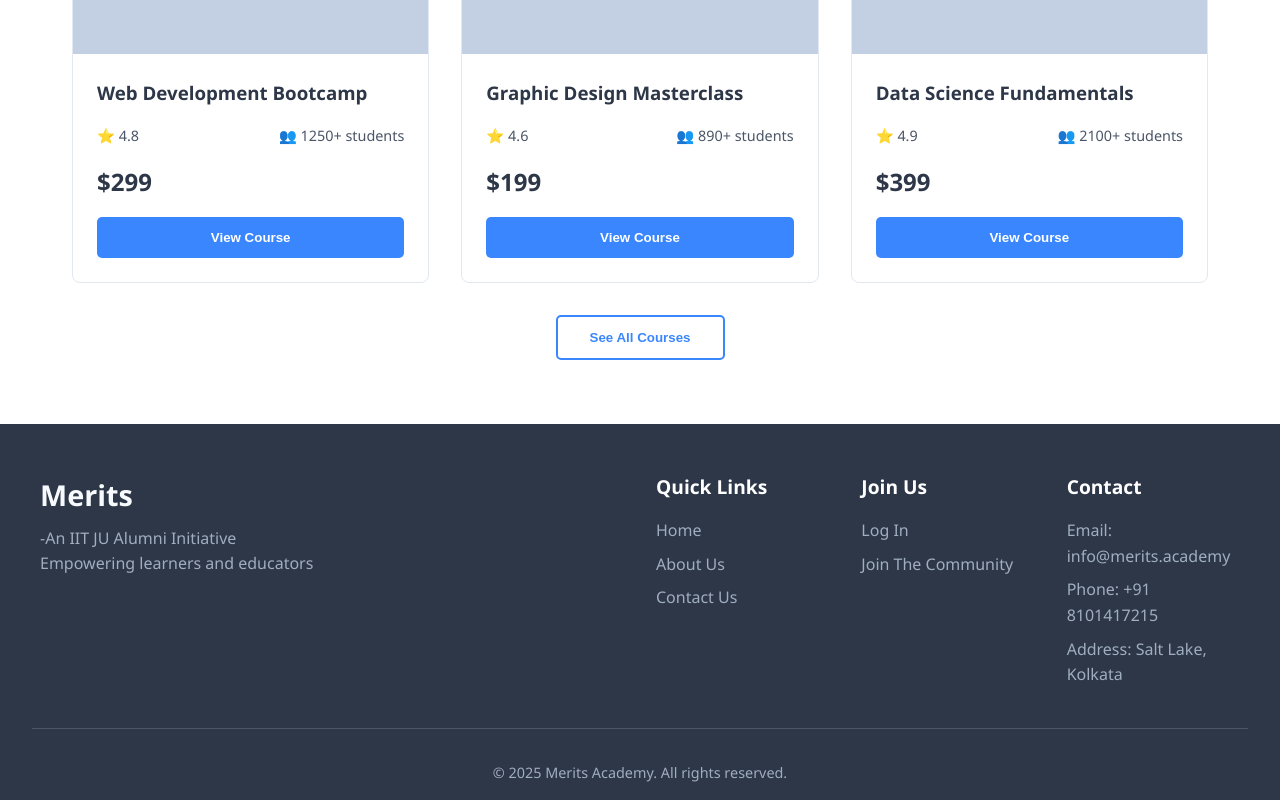
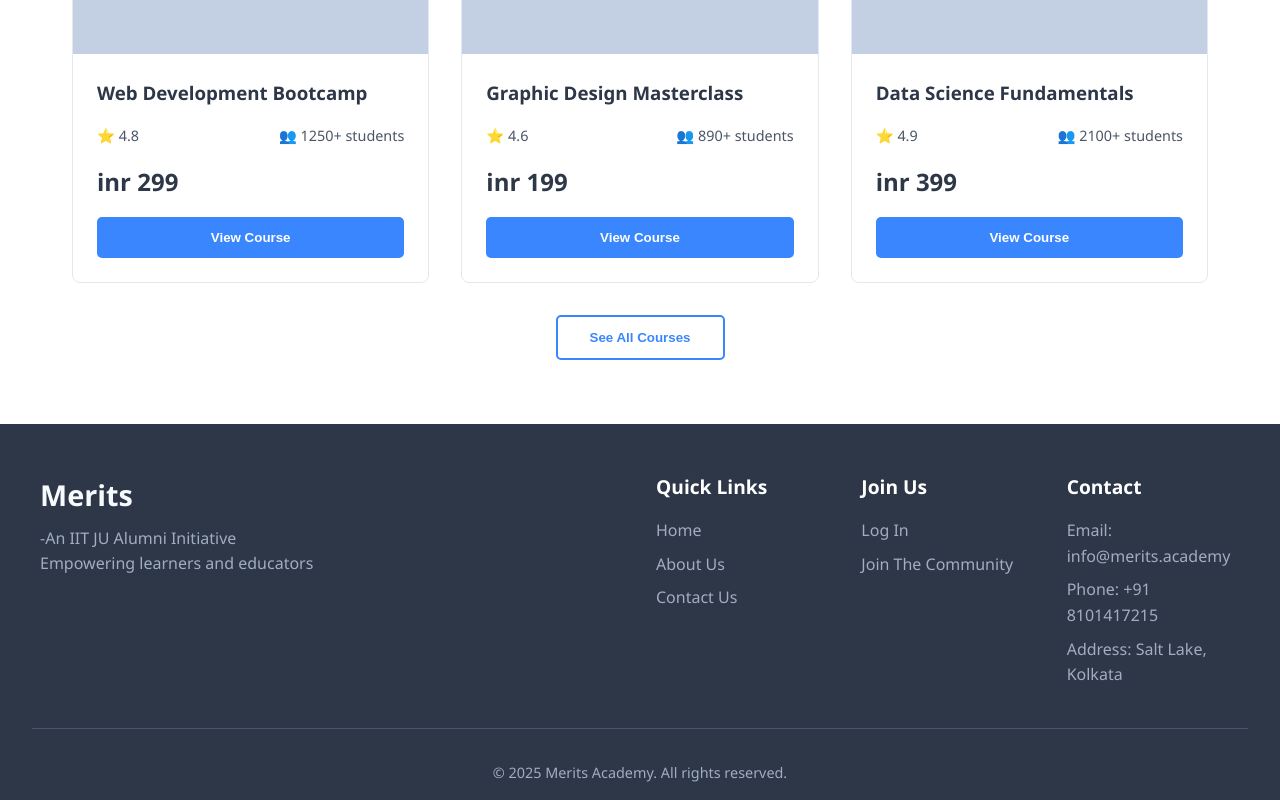
Before and after one commit to SoohamBhattacharyya/merits-academy, a React (Create React App) app: page / in a window 1280 px wide. Shown: the part 877-1677 px from the top of the page. Built offline with nearby package versions, Linux system fonts and the light colour scheme.

Commit message:
Added featured courses section

```diff
--- a/src/components/CoursesSection.js
+++ b/src/components/CoursesSection.js
@@ -47,7 +47,7 @@ const CoursesSection = () => {
                   <span>⭐ {course.rating}</span>
                   <span>👥 {course.students}+ students</span>
                 </div>
-                <div className="course-price">${course.price}</div>
+                <div className="course-price">inr {course.price}</div>
                 <button className="view-btn">View Course</button>
               </div>
             </div>
```
